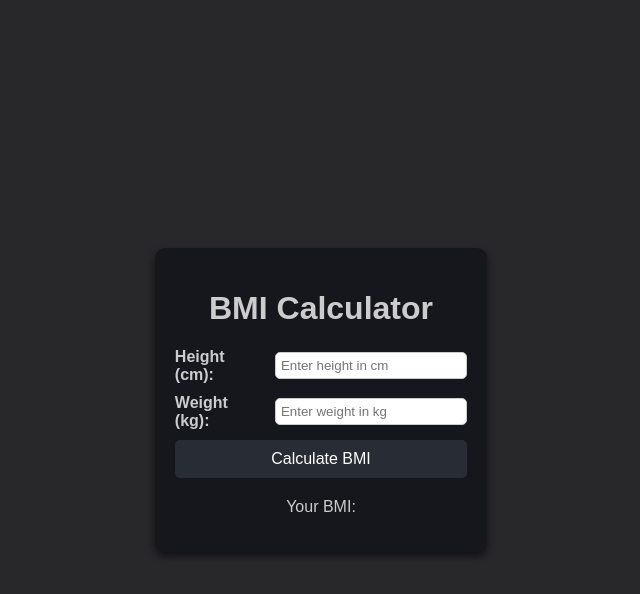
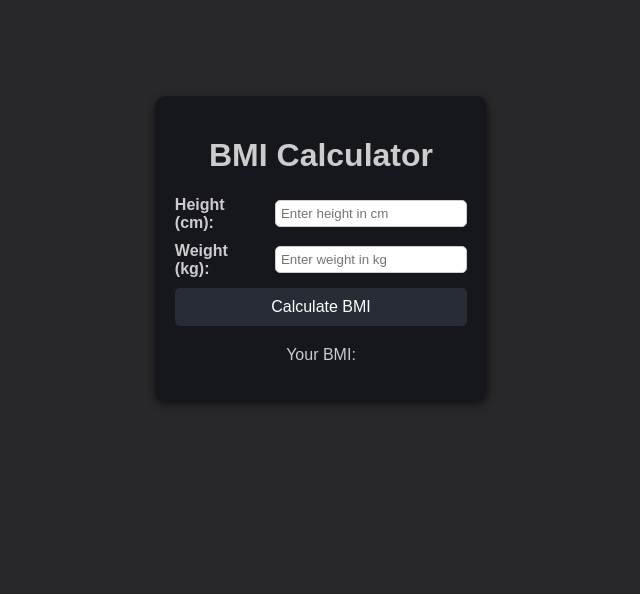
Before and after one commit to AvinashNishal/bmicalculator, a plain HTML site: page index.html in a window 1280 px wide. Shown: the whole page, without its empty margins (319-959 px from the left). Drawn offline with Linux system fonts and the light colour scheme.

Commit message:
Adjusted the position of container and changes in css

```diff
--- a/style.css
+++ b/style.css
@@ -4,12 +4,14 @@ body {
   margin: 0;
   padding: 0;
   display: flex;
-    justify-content: center;
+  flex-direction: column;
+  justify-content: flex-start;
   align-items: center;
   height: 100vh;
 }
 
 .container {
+  margin-top: 12vh;
   max-width: 450px;
   background-color: #16161D;
   border-radius: 10px;
```
Also changed, not shown: index.html (indentation only). Lines whose indentation alone changed are shown as unchanged.
